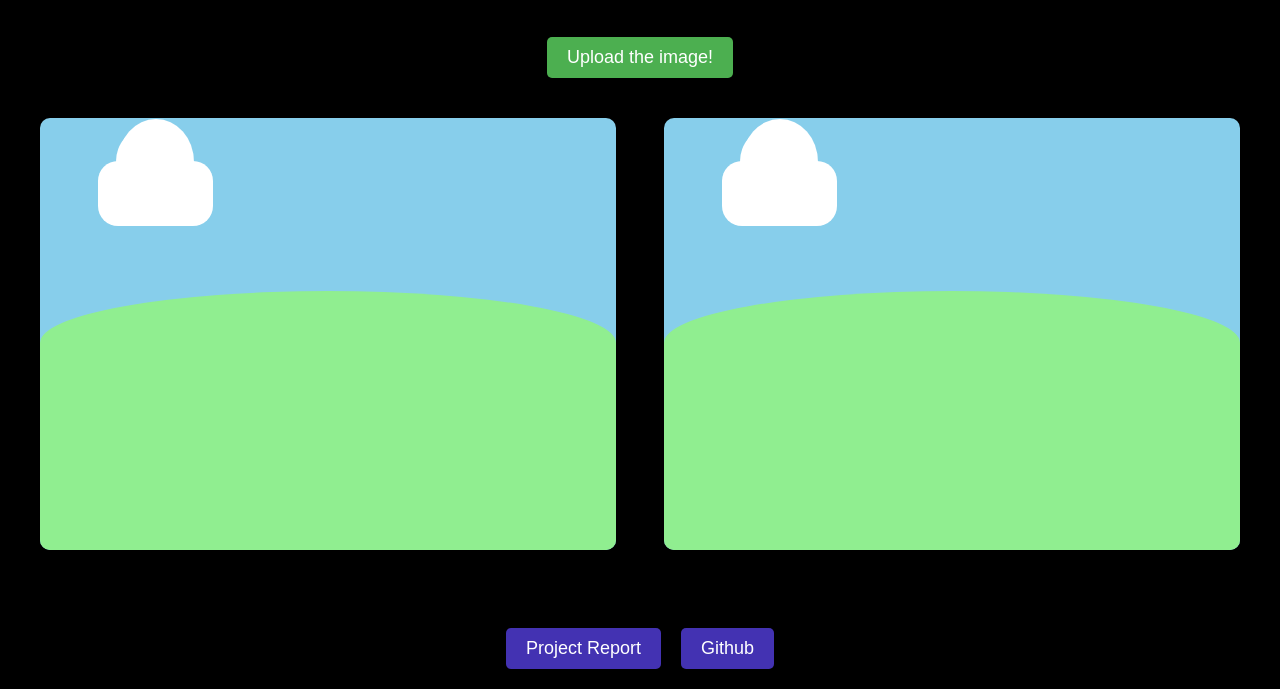
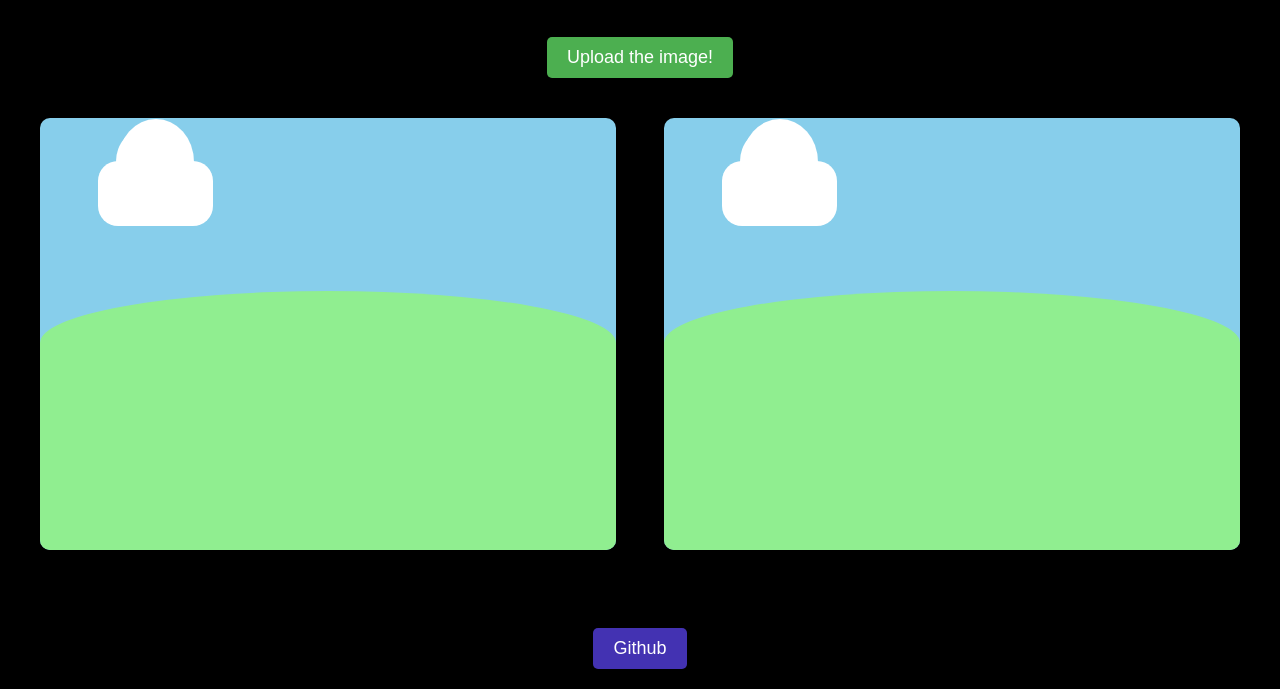
Before and after one commit to vishnusharma03/DamageDetection, a plain HTML site: page index.html in a window 1280 px wide. Shown: the part 111-800 px from the top of the page. Drawn offline with Linux system fonts and the light colour scheme.

Commit message:
Commit16

```diff
--- a/index.html
+++ b/index.html
@@ -143,7 +143,6 @@
     </div>
 
     <div class="button-container">
-        <a href="https://github.com/vishnusharma03/DamageDetection101/blob/main/ReadMe.md" class="link-button" target="_blank">Project Report</a>
         <a href="https://github.com/vishnusharma03/DamageDetection101" class="link-button" target="_blank">Github</a>
     </div>
 
```
